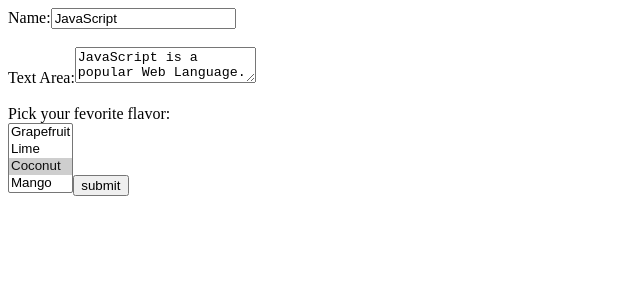
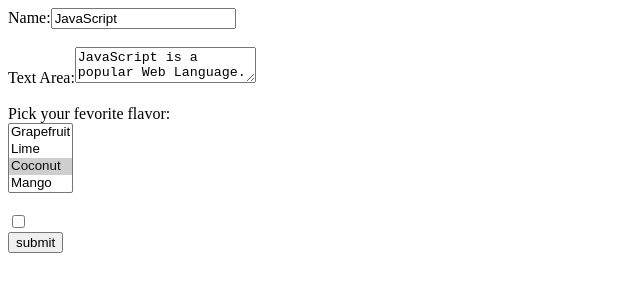
Before and after one commit to sagarhasan273/React, a React (Create React App) app: page / in a window 1280 px wide. Shown: the top 300 px of the page, without its empty margins (0-640 px from the left). Built offline with nearby package versions, Linux system fonts and the light colour scheme.

Commit message:
checkbox added

```diff
--- a/src/components/Form.js
+++ b/src/components/Form.js
@@ -1,3 +1,5 @@
+/* eslint-disable eqeqeq */
+/* eslint-disable no-const-assign */
 /* eslint-disable react/no-access-state-in-setstate */
 /* eslint-disable react/destructuring-assignment */
 /* eslint-disable no-unused-vars */
@@ -12,6 +14,7 @@
     text: 'JavaScript',
     textarea: 'JavaScript is a popular Web Language.',
     selectValue: ['coconut'],
+    isChecked: false,
   };
 
   output = '';
@@ -21,13 +24,16 @@
     if (event.target.name.toString() === 'selectValue') {
       const array = this.state.selectValue;
       array.push(event.target.value);
-      console.log(array);
       this.setState({
         [event.target.name]: array,
       });
     } else {
+      const { target } = event;
+      const { name, value, type } = event.target;
+      const val = type === 'checkbox' ? target.checked : value;
+      console.log(val);
       this.setState({
-        [event.target.name]: event.target.value,
+        [name]: val,
       });
     }
 
@@ -41,7 +47,9 @@
   };
 
   render() {
-    const { text, textarea, selectValue } = this.state;
+    const {
+      text, textarea, selectValue, isChecked,
+    } = this.state;
     return (
       <div>
         <form onSubmit={this.submitted}>
@@ -66,6 +74,12 @@
               <option value="mango">Mango</option>
             </select>
           </label>
+          <br />
+          <br />
+          <label>
+            <input type="checkbox" name="isChecked" checked={isChecked} onChange={this.changeHandling} />
+          </label>
+          <br />
           <input type="submit" value="submit" />
         </form>
         <br />
```
